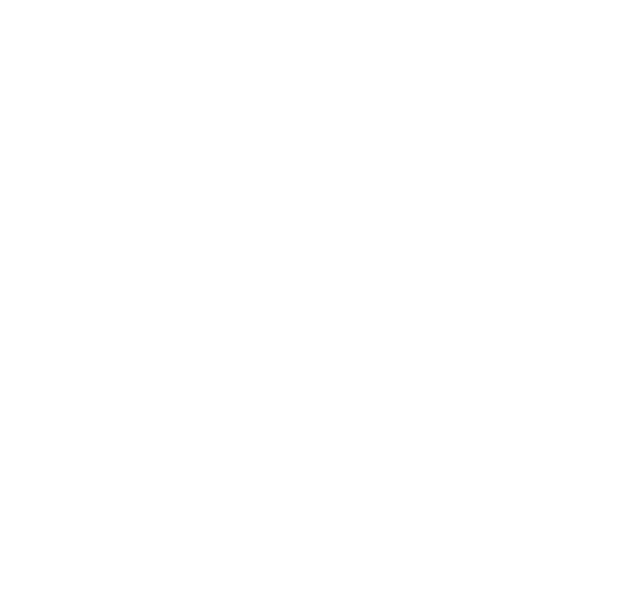
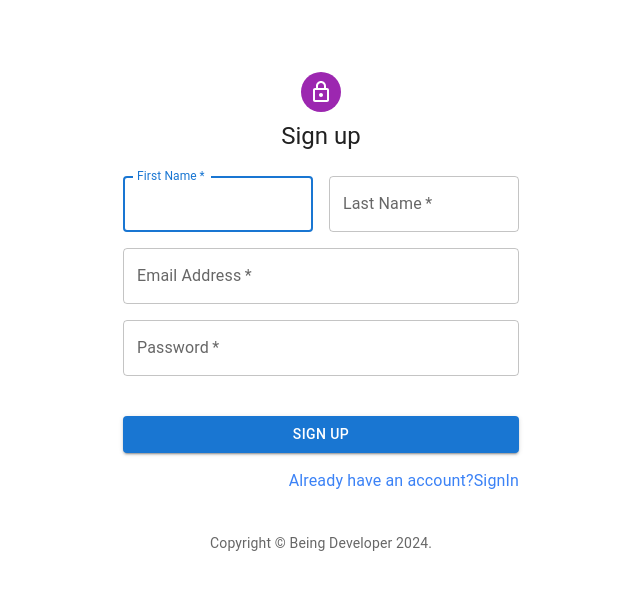
Before and after one commit to anurag-21-badwahe/Blog-App-Frontend, a React (Vite) app: page /signup in a window 1280 px wide. Before the commit this address had no page. Shown: the top 590 px of the page, without its empty margins (319-959 px from the left). Built offline with nearby package versions, Linux system fonts and the light colour scheme.

Commit message:
Created SignUp page

```diff
--- a/package.json
+++ b/package.json
@@ -14,6 +14,7 @@
     "@emotion/styled": "^11.11.0",
     "@mui/icons-material": "^5.15.14",
     "@mui/material": "^5.15.14",
+    "axios": "^1.6.8",
     "react": "^18.2.0",
     "react-dom": "^18.2.0",
     "react-router-dom": "^6.22.3"
--- a/src/App.jsx
+++ b/src/App.jsx
@@ -1,15 +1,22 @@
 import { useState } from "react";
 import { BrowserRouter as Router, Routes, Route, Link } from "react-router-dom";
 import SignIn from "./component/SignIn";
+import HomePage from "./page/HomePage";
+import SignUp from "./component/Signup";
 
-import Navbar from "./component/Navbar";
 
 function App() {
   return (
     <>
       <Router>
         <Routes>
+          <Route path="/" element={<HomePage/>}></Route>
+        </Routes>
+        <Routes>
           <Route path="/signin" element={<SignIn/>}></Route>
+        </Routes>
+        <Routes>
+          <Route path="/signup" element={<SignUp/>}></Route>
         </Routes>
       </Router>
     </>
--- a/src/component/Navbar.jsx
+++ b/src/component/Navbar.jsx
@@ -1,25 +1,18 @@
-import React, { useState } from 'react';
+import React, { useState } from "react";
+import { Link } from "react-router-dom";
 
 const Navbar = () => {
-  // State to track user authentication
   const [isLoggedIn, setIsLoggedIn] = useState(false);
 
-  // Dummy user data
   const [user, setUser] = useState({
-    name: "John Doe", // Replace with actual user data
-    // Add more user data fields as needed
+    name: "User",
   });
 
-  // Function to handle login
   const handleLogin = () => {
-    // Simulate login process, can be replaced with actual authentication logic
-    // For demonstration purposes, just toggling the isLoggedIn state
     setIsLoggedIn(true);
   };
 
-  // Function to handle logout
   const handleLogout = () => {
-    // Simulate logout process
     setIsLoggedIn(false);
   };
 
@@ -35,14 +28,22 @@
               {isLoggedIn ? (
                 <div className="flex items-center">
                   <span className="text-white mr-2">Welcome, {user.name}!</span>
-                  <button onClick={handleLogout} className="bg-blue-500 hover:bg-blue-700 text-white font-bold py-2 px-4 rounded">
+                  <button
+                    onClick={handleLogout}
+                    className="bg-blue-500 hover:bg-blue-700 text-white font-bold py-2 px-4 rounded"
+                  >
                     Logout
                   </button>
                 </div>
               ) : (
-                <button onClick={handleLogin} className="bg-blue-500 hover:bg-blue-700 text-white font-bold py-2 px-4 rounded">
-                  Login
-                </button>
+                <Link to="/signin">
+                  <button
+                    onClick={handleLogin}
+                    className="bg-blue-500 hover:bg-blue-700 text-white font-bold py-2 px-4 rounded"
+                  >
+                    Login
+                  </button>
+                </Link>
               )}
             </li>
           </ul>
--- a/src/component/SignIn.jsx
+++ b/src/component/SignIn.jsx
@@ -5,20 +5,20 @@
 import TextField from '@mui/material/TextField';
 import FormControlLabel from '@mui/material/FormControlLabel';
 import Checkbox from '@mui/material/Checkbox';
-import Link from '@mui/material/Link';
 import Grid from '@mui/material/Grid';
 import Box from '@mui/material/Box';
 import LockOutlinedIcon from '@mui/icons-material/LockOutlined';
 import Typography from '@mui/material/Typography';
 import Container from '@mui/material/Container';
 import { createTheme, ThemeProvider } from '@mui/material/styles';
+import { Link } from "react-router-dom";
 
 function Copyright(props) {
   return (
     <Typography variant="body2" color="text.secondary" align="center" {...props}>
       {'Copyright © '}
       <Link color="inherit" href="https://mui.com/">
-        Your Website
+        Being Developer
       </Link>{' '}
       {new Date().getFullYear()}
       {'.'}
@@ -98,9 +98,9 @@
                 </Link>
               </Grid>
               <Grid item>
-                <Link href="#" variant="body2">
-                  {"Don't have an account? Sign Up"}
-                </Link>
+                <div className="text-blue-500">
+              <Link to= "/signup">Don't have an account?SignUp</Link>
+              </div>
               </Grid>
             </Grid>
           </Box>
--- /dev/null
+++ b/src/component/Signup.jsx
@@ -0,0 +1,143 @@
+import * as React from "react";
+import Avatar from "@mui/material/Avatar";
+import Button from "@mui/material/Button";
+import CssBaseline from "@mui/material/CssBaseline";
+import TextField from "@mui/material/TextField";
+// import Link from "@mui/material/Link";
+import Grid from "@mui/material/Grid";
+import Box from "@mui/material/Box";
+import LockOutlinedIcon from "@mui/icons-material/LockOutlined";
+import Typography from "@mui/material/Typography";
+import Container from "@mui/material/Container";
+import { createTheme, ThemeProvider } from "@mui/material/styles";
+import { Link } from "react-router-dom";
+import axios from "axios";
+
+const defaultTheme = createTheme();
+
+function Copyright(props) {
+  return (
+    <Typography
+      variant="body2"
+      color="text.secondary"
+      align="center"
+      {...props}
+    >
+      {"Copyright © "}
+      <Link color="inherit" href="https://mui.com/">
+        Being Developer
+      </Link>{" "}
+      {new Date().getFullYear()}
+      {"."}
+    </Typography>
+  );
+}
+;
+
+export default function SignUp() {
+  const handleSubmit = (event) => {
+    event.preventDefault();
+    const data = new FormData(event.currentTarget);
+    const userData = {
+      email: data.get("email"),
+      password: data.get("password"),
+    };
+    console.log(userData);
+    axios.post("")
+  };
+
+  return (
+    <ThemeProvider theme={defaultTheme}>
+      <Container component="main" maxWidth="xs">
+        <CssBaseline />
+        <Box
+          sx={{
+            marginTop: 8,
+            display: "flex",
+            flexDirection: "column",
+            alignItems: "center",
+          }}
+        >
+          <Avatar sx={{ m: 1, bgcolor: "secondary.main" }}>
+            <LockOutlinedIcon />
+          </Avatar>
+          <Typography component="h1" variant="h5">
+            Sign up
+          </Typography>
+          <Box
+            component="form"
+            noValidate
+            onSubmit={handleSubmit}
+            sx={{ mt: 3 }}
+          >
+            <Grid container spacing={2}>
+              <Grid item xs={12} sm={6}>
+                <TextField
+                  autoComplete="given-name"
+                  name="firstName"
+                  required
+                  fullWidth
+                  id="firstName"
+                  label="First Name"
+                  autoFocus
+                />
+              </Grid>
+              <Grid item xs={12} sm={6}>
+                <TextField
+                  required
+                  fullWidth
+                  id="lastName"
+                  label="Last Name"
+                  name="lastName"
+                  autoComplete="family-name"
+                />
+              </Grid>
+              <Grid item xs={12}>
+                <TextField
+                  required
+                  fullWidth
+                  id="email"
+                  label="Email Address"
+                  name="email"
+                  autoComplete="email"
+                />
+              </Grid>
+              <Grid item xs={12}>
+                <TextField
+                  required
+                  fullWidth
+                  name="password"
+                  label="Password"
+                  type="password"
+                  id="password"
+                  autoComplete="new-password"
+                />
+              </Grid>
+              <Grid item xs={12}></Grid>
+            </Grid>
+            <Button
+              // onClick={handleSignup}
+              type="submit"
+              fullWidth
+              variant="contained"
+              sx={{ mt: 3, mb: 2 }}
+            >
+              Sign Up
+            </Button>
+            <Grid container justifyContent="flex-end">
+              <Grid item>
+                <div className="text-blue-500">
+                  <Link to="/signin">
+                    Already have an account?
+                    <Link to="/signin">SignIn</Link>
+                  </Link>
+                </div>
+              </Grid>
+            </Grid>
+          </Box>
+        </Box>
+        <Copyright sx={{ mt: 5 }} />
+      </Container>
+    </ThemeProvider>
+  );
+}
--- /dev/null
+++ b/src/config.js
@@ -0,0 +1,4 @@
+const BASE_URL_DEV = "http://localhost:5173/"
+const BASE_URL_PROD = "https://being-dev.onrender.com/"
+export const BASE_URL =
+  import.meta.env.MODE === "development" ? BASE_URL_DEV : BASE_URL_PROD;
--- /dev/null
+++ b/src/page/HomePage.jsx
@@ -0,0 +1,12 @@
+import React from 'react'
+import Navbar from '../component/Navbar'
+
+const HomePage = () => {
+  return (
+    <>
+    <Navbar/>
+    </>
+  )
+}
+
+export default HomePage
```
Also changed, not shown: 1 other file (tests, documents, lock files or other folders).
